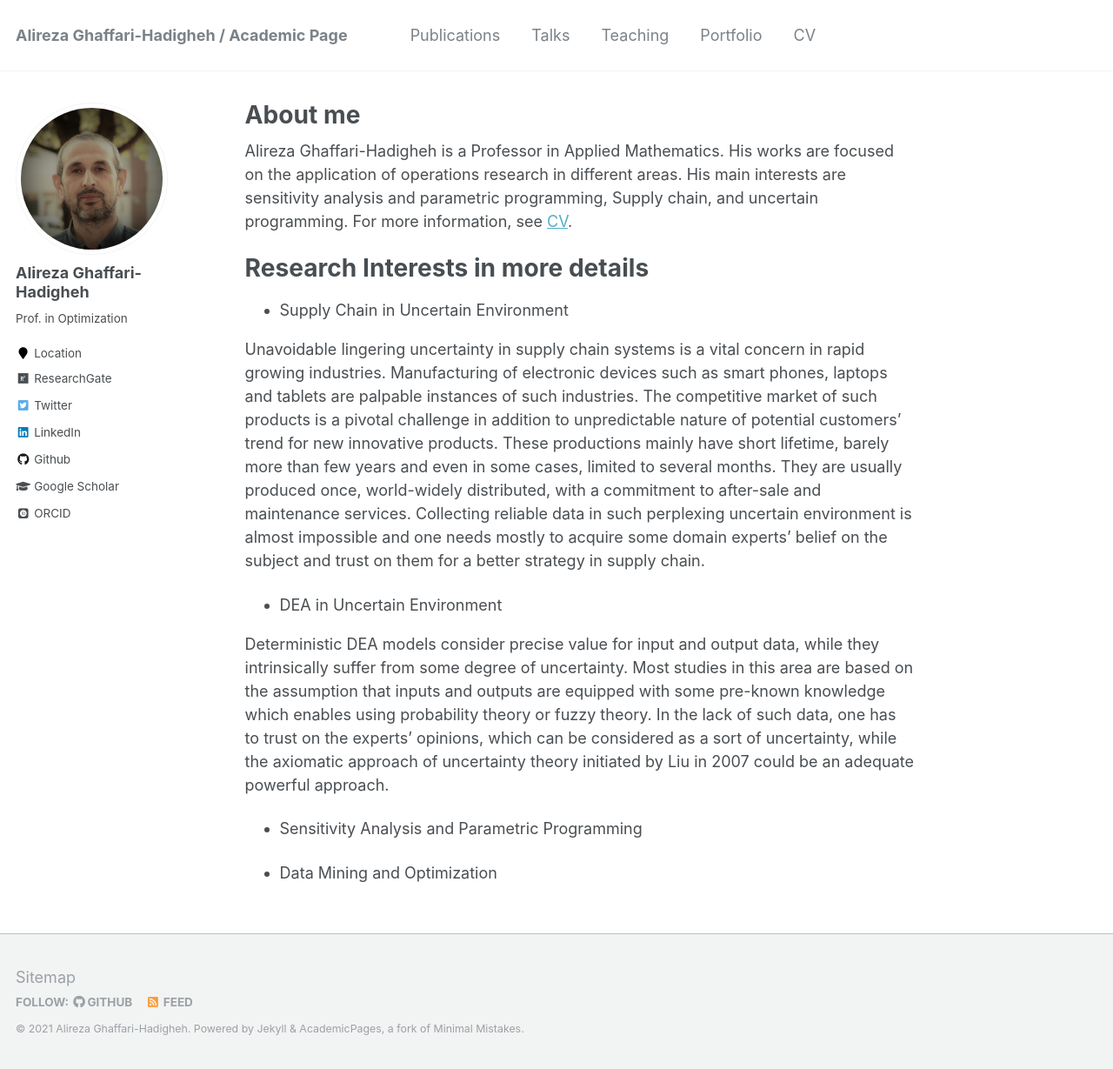
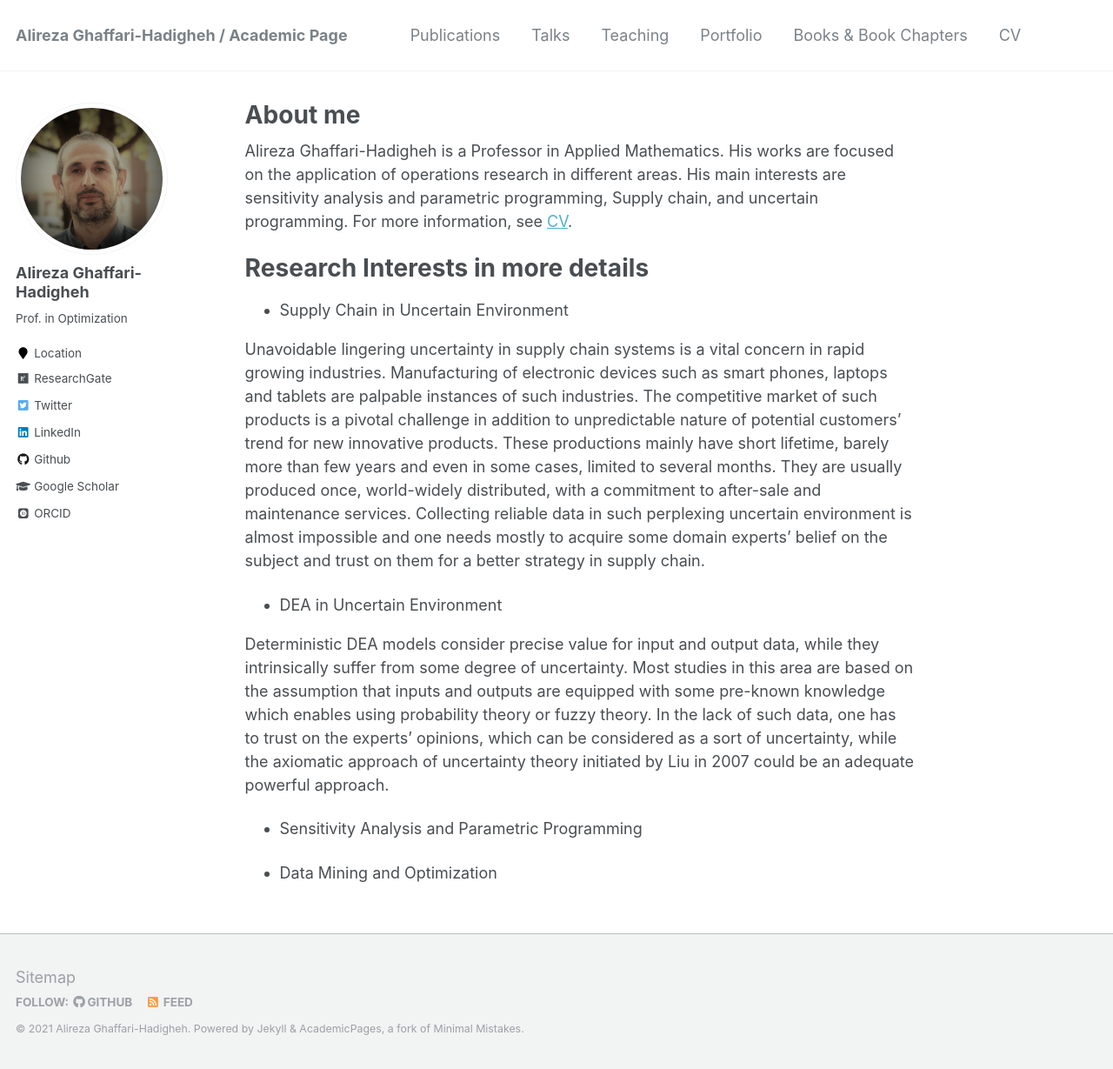
Before and after one commit to Hadigheha/hadigheha.github.io, a Jekyll site: the page built from _pages/about.md, in a window 1280 px wide and 1229 px high. Shown: the whole window at 87% size. Built offline with Jekyll 4.4.1, drawn with Linux system fonts in a browser that asks for light colours; some web fonts are replaced.

Commit message:
Added new `Book & Book chapter` to the web site navigator

```diff
--- a/_data/navigation.yml
+++ b/_data/navigation.yml
@@ -12,6 +12,8 @@ main:
   - title: "Portfolio"
     url: /portfolio/
 
+  - title: "Books & Book Chapters"
+    url: /books/
 #   - title: "Blog Posts"
 #     url: /year-archive/
 
```
